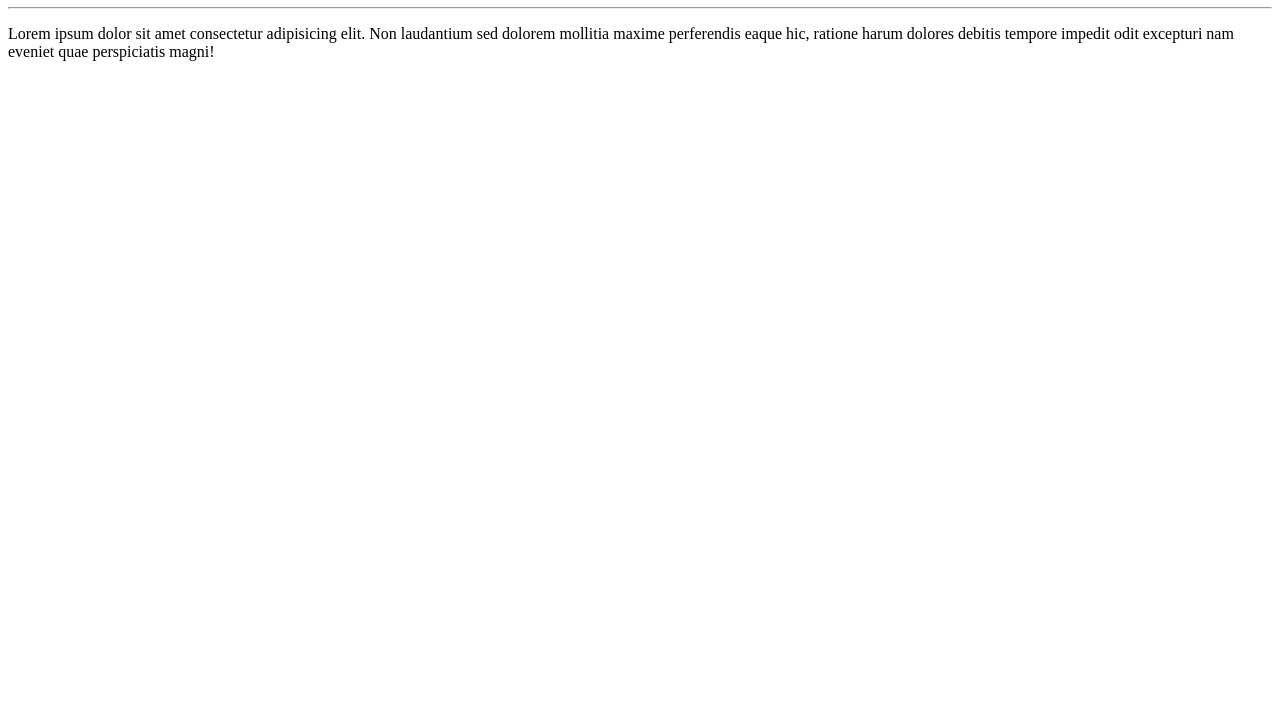
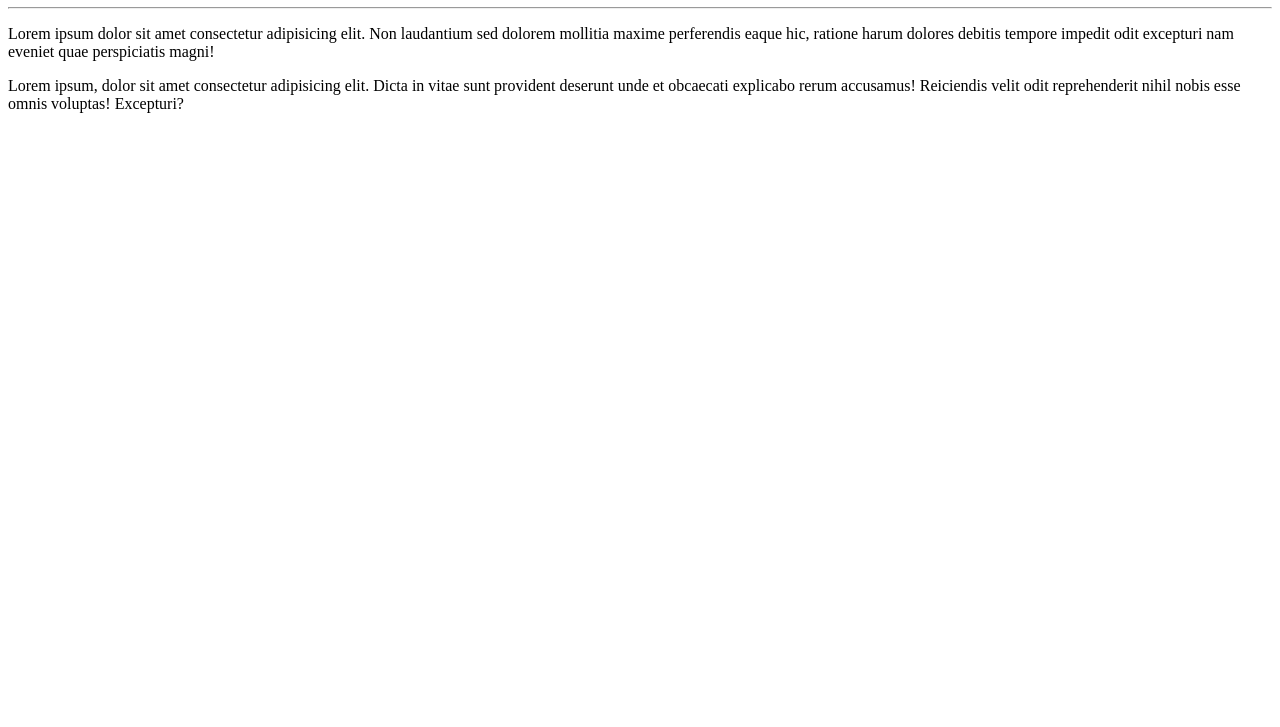
Before and after one commit to edgallojr/RepTeste, a plain HTML site: page site-exemplo/index.html in a window 1280 px wide. Shown: the part 73-800 px from the top of the page. Drawn offline with Linux system fonts and the light colour scheme.

Commit message:
Update index.html
Adicionado paragrafo

```diff
--- a/site-exemplo/index.html
+++ b/site-exemplo/index.html
@@ -12,5 +12,10 @@
     <p>Lorem ipsum dolor sit amet consectetur adipisicing elit.
         Non laudantium sed dolorem mollitia maxime perferendis eaque hic, ratione harum dolores debitis tempore
         impedit odit excepturi nam eveniet quae perspiciatis magni!</p>
+
+    <p>Lorem ipsum, dolor sit amet consectetur adipisicing elit.
+        Dicta in vitae sunt provident deserunt unde et obcaecati explicabo rerum accusamus!
+        Reiciendis velit odit reprehenderit nihil nobis esse omnis voluptas! Excepturi?</p>
+
 </body>
 </html>
```
